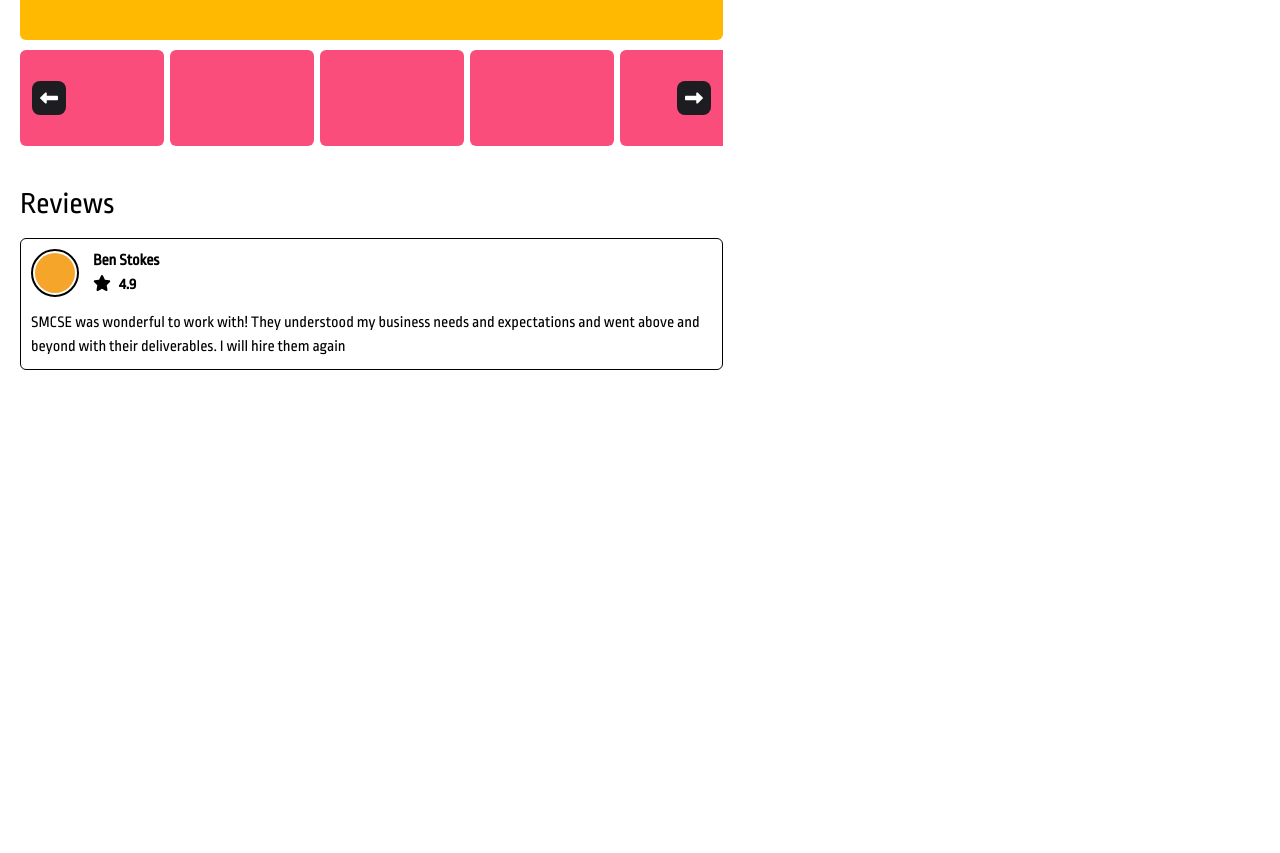
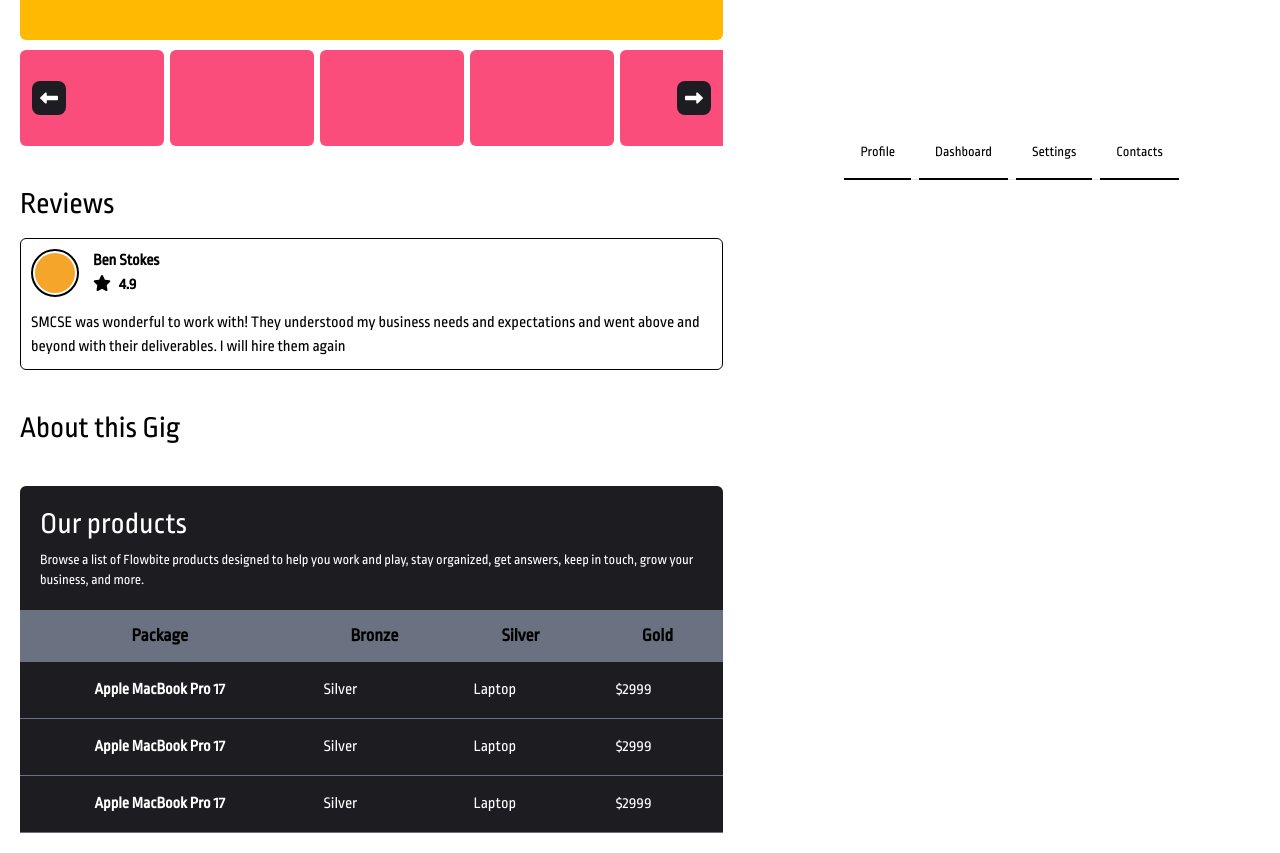
Before and after one commit to thisalsalpura/hireup_frontend, a React (Vite) app: page /singleGigView in a window 1280 px wide. Shown: the part 700-1553 px from the top of the page. Before the commit the page ends 1090 px from the top, so only its background shows below. Built offline with nearby package versions, Linux system fonts and the light colour scheme; a web font is replaced by a local one.

Commit message:
Update 1.9

```diff
--- a/src/pages/SingleGigView.jsx
+++ b/src/pages/SingleGigView.jsx
@@ -46,7 +46,7 @@ const SingleGigView = () => {
                 </div>
 
                 <div className="grid grid-cols-12 mt-8">
-                    <div className="col-span-7 h-auto flex flex-col justify-center pr-5">
+                    <div className="col-span-7 h-full flex flex-col justify-center pr-5">
                         <p className="text-3xl text-black text-left">develop custom web applications business e commerce and landing pages</p>
 
                         <div className="flex flex-row items-center justify-start gap-3.5 mt-8">
@@ -134,9 +134,117 @@ const SingleGigView = () => {
 
                             <p className="mt-3.5 text-black">SMCSE was wonderful to work with! They understood my business needs and expectations and went above and beyond with their deliverables. I will hire them again</p>
                         </div>
+
+                        <p className="text-3xl text-black text-left mt-10">About this Gig</p>
+
+                        <div className="h-full w-full mt-10">
+                            <div className="relative overflow-x-auto">
+
+                                <table class="h-full w-full">
+                                    <caption class="p-5 bg-cus-black-low rounded-tl-md rounded-tr-md">
+                                        <h2 className="text-3xl text-white text-left">Our products</h2>
+                                        <p className="text-sm text-white text-left mt-2">Browse a list of Flowbite products designed to help you work and play, stay organized, get answers, keep in touch, grow your business, and more.</p>
+                                    </caption>
+
+                                    <thead className="bg-gray-500">
+                                        <tr>
+                                            <th className="px-6 py-3 text-black text-lg font-semibold">
+                                                Package
+                                            </th>
+                                            <th className="px-6 py-3 text-black text-lg font-semibold">
+                                                Bronze
+                                            </th>
+                                            <th className="px-6 py-3 text-black text-lg font-semibold">
+                                                Silver
+                                            </th>
+                                            <th className="px-6 py-3 text-black text-lg font-semibold">
+                                                Gold
+                                            </th>
+                                        </tr>
+                                    </thead>
+
+                                    <tbody>
+                                        <tr className="bg-cus-black-low border-b border-gray-500">
+                                            <th className="px-6 py-4 text-white text-base">
+                                                Apple MacBook Pro 17
+                                            </th>
+                                            <td className="px-6 py-4 text-white text-base">
+                                                Silver
+                                            </td>
+                                            <td className="px-6 py-4 text-white text-base">
+                                                Laptop
+                                            </td>
+                                            <td className="px-6 py-4 text-white text-base">
+                                                $2999
+                                            </td>
+                                        </tr>
+                                        <tr className="bg-cus-black-low border-b border-gray-500">
+                                            <th className="px-6 py-4 text-white text-base">
+                                                Apple MacBook Pro 17
+                                            </th>
+                                            <td className="px-6 py-4 text-white text-base">
+                                                Silver
+                                            </td>
+                                            <td className="px-6 py-4 text-white text-base">
+                                                Laptop
+                                            </td>
+                                            <td className="px-6 py-4 text-white text-base">
+                                                $2999
+                                            </td>
+                                        </tr>
+                                        <tr className="bg-cus-black-low border-b border-gray-500">
+                                            <th className="px-6 py-4 text-white text-base">
+                                                Apple MacBook Pro 17
+                                            </th>
+                                            <td className="px-6 py-4 text-white text-base">
+                                                Silver
+                                            </td>
+                                            <td className="px-6 py-4 text-white text-base">
+                                                Laptop
+                                            </td>
+                                            <td className="px-6 py-4 text-white text-base">
+                                                $2999
+                                            </td>
+                                        </tr>
+                                    </tbody>
+                                </table>
+
+                            </div>
+                        </div>
                     </div>
 
-                    <div className="col-span-5 h-auto flex items-center justify-center pl-5">
+                    <div className="col-span-5 h-full flex items-center justify-center pl-5">
+
+                        <div class="border-b border-gray-200 dark:border-gray-700">
+                            <ul class="flex flex-wrap -mb-px text-sm font-medium text-center" id="default-styled-tab" data-tabs-toggle="#default-styled-tab-content" data-tabs-active-classes="text-purple-600 hover:text-purple-600 dark:text-purple-500 dark:hover:text-purple-500 border-purple-600 dark:border-purple-500" data-tabs-inactive-classes="dark:border-transparent text-gray-500 hover:text-gray-600 dark:text-gray-400 border-gray-100 hover:border-gray-300 dark:border-gray-700 dark:hover:text-gray-300" role="tablist">
+                                <li class="me-2" role="presentation">
+                                    <button class="inline-block p-4 border-b-2 rounded-t-lg" id="profile-styled-tab" data-tabs-target="#styled-profile" type="button" role="tab" aria-controls="profile" aria-selected="false">Profile</button>
+                                </li>
+                                <li class="me-2" role="presentation">
+                                    <button class="inline-block p-4 border-b-2 rounded-t-lg hover:text-gray-600 hover:border-gray-300 dark:hover:text-gray-300" id="dashboard-styled-tab" data-tabs-target="#styled-dashboard" type="button" role="tab" aria-controls="dashboard" aria-selected="false">Dashboard</button>
+                                </li>
+                                <li class="me-2" role="presentation">
+                                    <button class="inline-block p-4 border-b-2 rounded-t-lg hover:text-gray-600 hover:border-gray-300 dark:hover:text-gray-300" id="settings-styled-tab" data-tabs-target="#styled-settings" type="button" role="tab" aria-controls="settings" aria-selected="false">Settings</button>
+                                </li>
+                                <li role="presentation">
+                                    <button class="inline-block p-4 border-b-2 rounded-t-lg hover:text-gray-600 hover:border-gray-300 dark:hover:text-gray-300" id="contacts-styled-tab" data-tabs-target="#styled-contacts" type="button" role="tab" aria-controls="contacts" aria-selected="false">Contacts</button>
+                                </li>
+                            </ul>
+                        </div>
+                        <div id="default-styled-tab-content">
+                            <div class="hidden p-4 rounded-lg bg-gray-50 dark:bg-gray-800" id="styled-profile" role="tabpanel" aria-labelledby="profile-tab">
+                                <p class="text-sm text-gray-500 dark:text-gray-400">This is some placeholder content the <strong class="font-medium text-gray-800 dark:text-white">Profile tab's associated content</strong>. Clicking another tab will toggle the visibility of this one for the next. The tab JavaScript swaps classes to control the content visibility and styling.</p>
+                            </div>
+                            <div class="hidden p-4 rounded-lg bg-gray-50 dark:bg-gray-800" id="styled-dashboard" role="tabpanel" aria-labelledby="dashboard-tab">
+                                <p class="text-sm text-gray-500 dark:text-gray-400">This is some placeholder content the <strong class="font-medium text-gray-800 dark:text-white">Dashboard tab's associated content</strong>. Clicking another tab will toggle the visibility of this one for the next. The tab JavaScript swaps classes to control the content visibility and styling.</p>
+                            </div>
+                            <div class="hidden p-4 rounded-lg bg-gray-50 dark:bg-gray-800" id="styled-settings" role="tabpanel" aria-labelledby="settings-tab">
+                                <p class="text-sm text-gray-500 dark:text-gray-400">This is some placeholder content the <strong class="font-medium text-gray-800 dark:text-white">Settings tab's associated content</strong>. Clicking another tab will toggle the visibility of this one for the next. The tab JavaScript swaps classes to control the content visibility and styling.</p>
+                            </div>
+                            <div class="hidden p-4 rounded-lg bg-gray-50 dark:bg-gray-800" id="styled-contacts" role="tabpanel" aria-labelledby="contacts-tab">
+                                <p class="text-sm text-gray-500 dark:text-gray-400">This is some placeholder content the <strong class="font-medium text-gray-800 dark:text-white">Contacts tab's associated content</strong>. Clicking another tab will toggle the visibility of this one for the next. The tab JavaScript swaps classes to control the content visibility and styling.</p>
+                            </div>
+                        </div>
 
                     </div>
                 </div>
```
